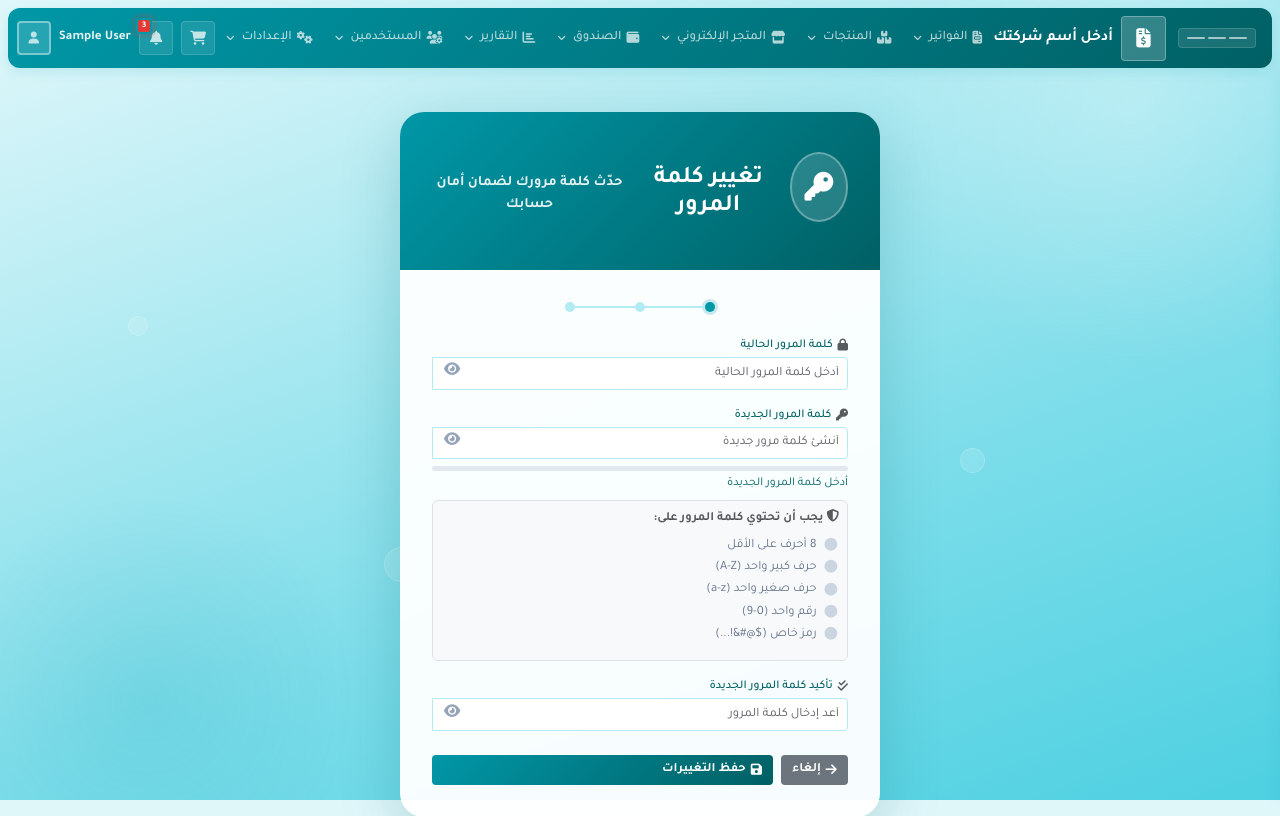
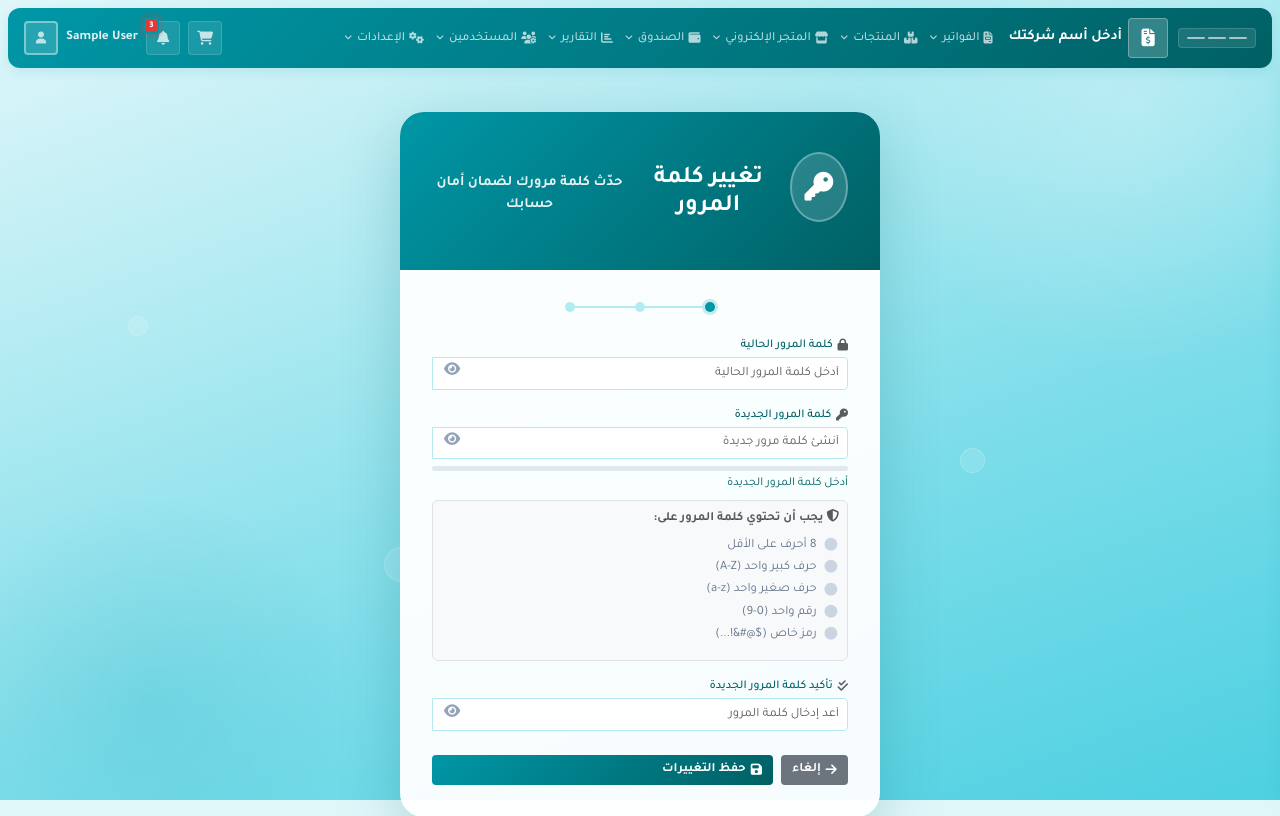
Before and after one commit to ahmadkh511/orgbalance, a Django app: page /accounts/change-password/ in a window 1280 px wide. Shown: the top 816 px of the page. Run offline with Django 5.2, Linux system fonts and the light colour scheme; the visitor is signed in with stand-in values (Sample User, id 1); data comes from the database, SQL or seed files in the repository; data that the repository does not hold is empty; parts of the project's set-up code (start-up, migrations or seed data) failed here and were passed over; some libraries are stand-ins or nearby versions.

Commit message:
base solve 2

```diff
--- a/templates/base.html
+++ b/templates/base.html
@@ -77,24 +77,24 @@
             box-shadow: var(--shadow-md);
         }
 
-        .navbar-right-section { display: flex; align-items: center; gap: 12px; flex-shrink: 0; min-width: 0; }
+        .navbar-right-section { display: flex; align-items: center; gap: 10px; flex-shrink: 0; min-width: 0; }
 
         .navbar-logo {
-            display: flex; align-items: center; gap: 8px;
-            text-decoration: none; color: var(--text-light); font-weight: 700; font-size: 0.95rem;
+            display: flex; align-items: center; gap: 6px;
+            text-decoration: none; color: var(--text-light); font-weight: 700; font-size: 0.9rem;
             min-width: 0;
         }
         .navbar-logo:hover { color: var(--text-light); }
 
         .logo-icon {
-            width: 45px; height: 45px;
+            width: 40px; height: 40px;
             background: rgba(255,255,255,0.2);
             border: 1px solid rgba(255,255,255,0.3);
             border-radius: 4px;
             display: flex; align-items: center; justify-content: center;
             overflow: hidden; flex-shrink: 0;
         }
-        .logo-icon i { color: var(--text-light); font-size: 1.2rem; }
+        .logo-icon i { color: var(--text-light); font-size: 1.1rem; }
         .logo-icon img { width: 100%; height: 100%; object-fit: contain; }
 
         .navbar-logo .company-name {
@@ -105,24 +105,32 @@
             min-width: 0;
         }
 
-        .navbar-center-section { flex: 1; display: flex; justify-content: center; overflow: visible; }
+        /* تعديل المسافة: إلغاء التوسيط وجعل القائمة تبدأ من اليمين مباشرة */
+        .navbar-center-section {
+            flex: 1;
+            display: flex;
+            justify-content: flex-start;
+            overflow: visible;
+            margin-right: 10px; /* مسافة صغيرة جداً تفصل الشعار عن القائمة */
+        }
         #navbarSupportedContent { position: relative; overflow: visible; }
         #navbarSupportedContent ul { padding: 0; margin: 0; list-style: none; display: flex; align-items: stretch; }
         #navbarSupportedContent li { float: right; position: relative; }
 
+        /* تقليل المسافات الجانبية لأزرار القائمة لتقلص الفراغات */
         #navbarSupportedContent ul li a {
-            color: rgba(255,255,255,0.7); text-decoration: none; font-size: 13.5px;
+            color: rgba(255,255,255,0.7); text-decoration: none; font-size: 13px;
             font-weight: 500; display: flex; align-items: center; justify-content: center;
-            padding: 18px 14px; position: relative; transition: color 0.3s ease;
-            white-space: nowrap; gap: 5px;
+            padding: 18px 7px; position: relative; transition: color 0.3s ease;
+            white-space: nowrap; gap: 4px;
         }
-        #navbarSupportedContent ul li a i.nav-icon { font-size: 0.8rem; margin: 0; }
+        #navbarSupportedContent ul li a i.nav-icon { font-size: 0.75rem; margin: 0; }
         #navbarSupportedContent>ul>li.active>a { color: var(--aqua-4); font-weight: 600; }
         #navbarSupportedContent>ul>li:hover>a { color: rgba(255,255,255,0.95); }
 
         #navbarSupportedContent ul li.has-submenu>a:not(:only-child):after {
             content: "\f107"; font-family: "Font Awesome 5 Free"; font-weight: 900;
-            font-size: 10px; margin-right: 2px; transition: transform 0.3s ease;
+            font-size: 9px; margin-right: 1px; transition: transform 0.3s ease;
         }
         #navbarSupportedContent>ul>li.has-submenu:hover>a:not(:only-child):after,
         #navbarSupportedContent>ul>li.has-submenu.active>a:not(:only-child):after { transform: rotate(180deg); }
@@ -381,15 +410,18 @@
         @media (min-width: 1401px) { .navbar-inner { padding: 0 1.5rem; } }
 
         @media (max-width: 1400px) {
-            #navbarSupportedContent ul li a { padding: 18px 11px; font-size: 13px; }
-            .menu-submenu { min-width: 220px; }
+            #navbarSupportedContent ul li a { padding: 18px 6px; font-size: 12.5px; }
         }
 
         @media (max-width: 1200px) {
-            #navbarSupportedContent ul li a { padding: 18px 9px; font-size: 12.5px; }
+            #navbarSupportedContent ul li a { padding: 18px 5px; font-size: 12px; }
             #navbarSupportedContent ul li a i.nav-icon { display: none; }
-            .menu-submenu { min-width: 200px; }
-            .menu-submenu li a { font-size: 0.78rem !important; padding: 8px 14px !important; }
+            /* إلغاء شبكة التقارير في الشاشات المتوسطة لتصبح عمود واحد عادي */
+            .reports-submenu {
+                display: block !important;
+                min-width: 200px !important;
+                max-width: unset !important;
+            }
         }
 
         @media (max-width: 992px) {
```
Also changed, not shown: other parts of templates/base.html (+29 -16 lines).
